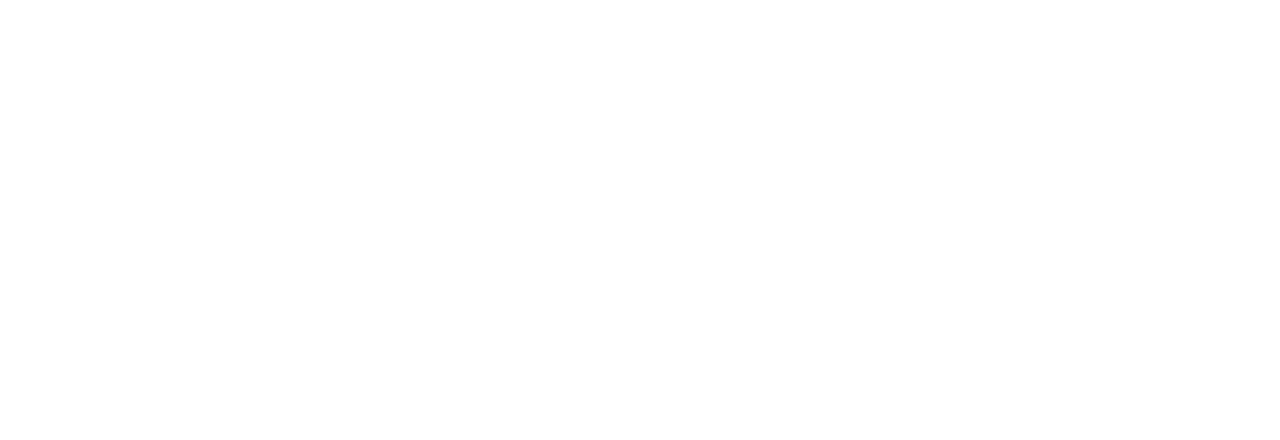
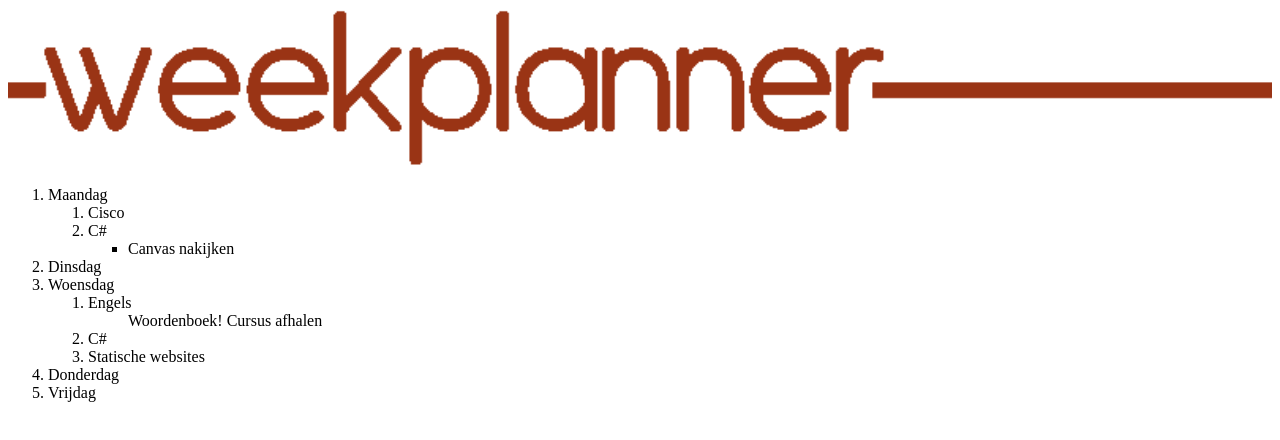
Before and after one commit to r0901651/it-topics-2, a plain HTML site: page les-02/les02-oef06.html in a window 1280 px wide. Drawn offline with Linux system fonts and the light colour scheme.

Commit message:
les02 oef06 klaar

```diff
--- a/les-02/les02-oef06.html
+++ b/les-02/les02-oef06.html
@@ -7,3 +7,33 @@
     <meta name="viewport" content="width=device-width, initial-scale=1.0">
     <title>Les 02 - Oef 03</title>
 </head>
+
+<body>
+    <img src="img/weekplanner.gif" width="100%">
+    <ol>
+        <li>Maandag</li>
+            <ol>
+                <li>Cisco</li>
+                <li>C#</li>
+                    <ul>
+                        <li>Canvas nakijken</li>
+                    </ul>
+            </ol>
+        <li>Dinsdag</li>
+
+        <li>Woensdag</li>
+            <ol>
+                <li>Engels</li>
+                    <ul>
+                        <il>Woordenboek!</il>
+                        <il>Cursus afhalen</il>
+                    </ul>
+                <li>C#</li>
+                <li>Statische websites</li>
+            </ol>
+        <li>Donderdag</li>
+
+        <li>Vrijdag</li>
+    </ol>
+
+</body>
```
